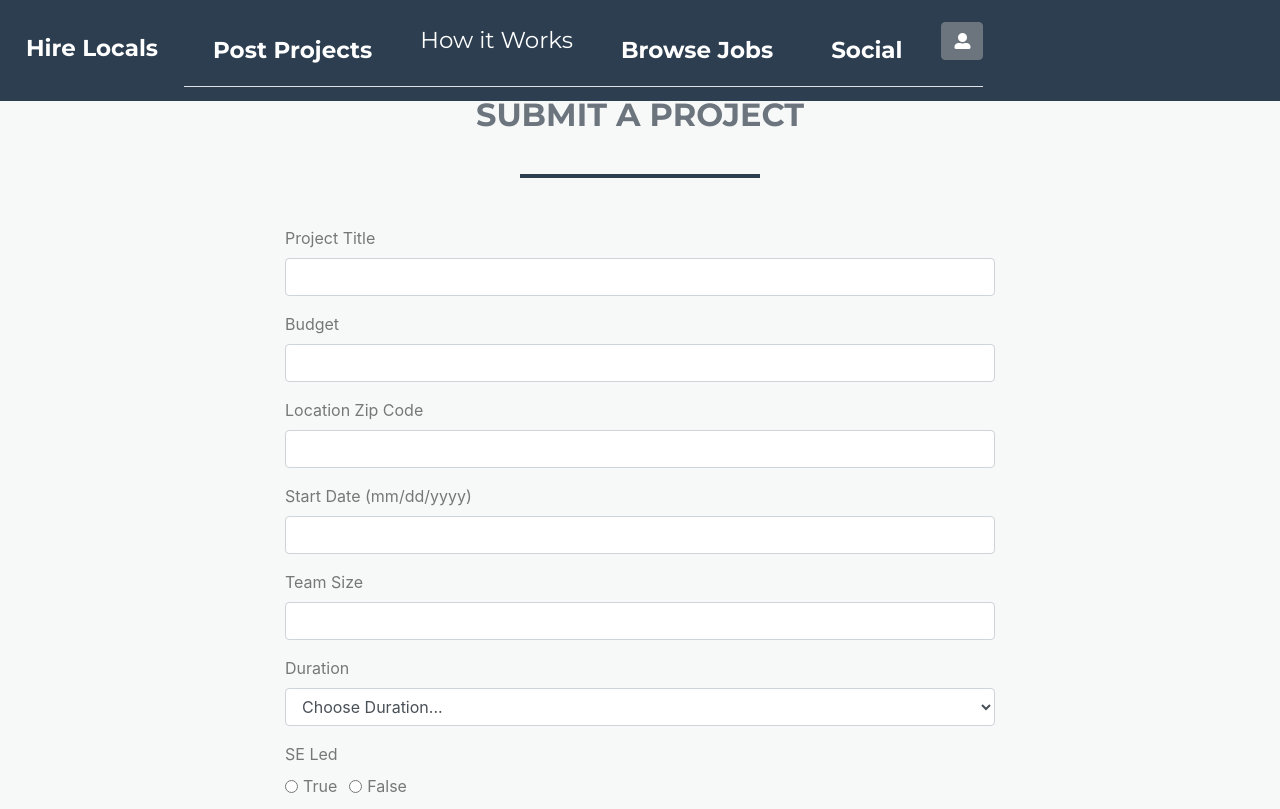
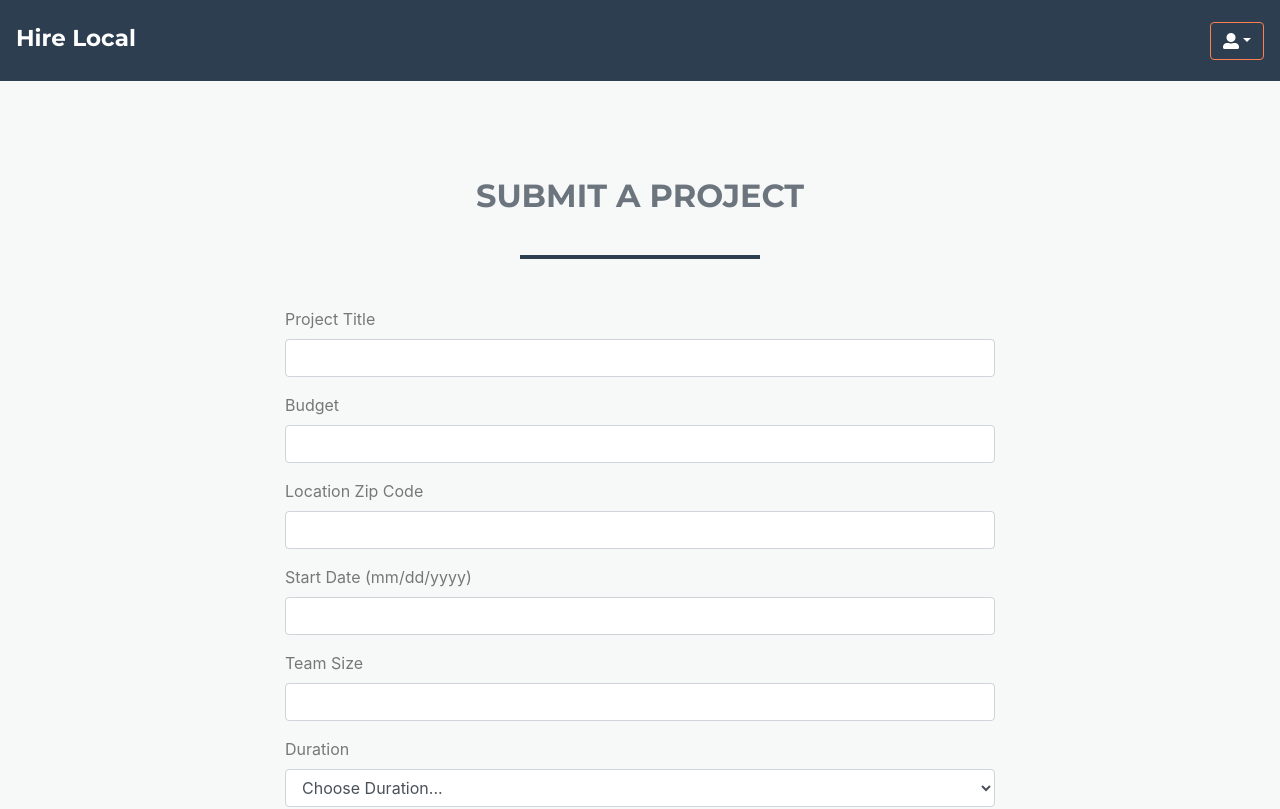
Before and after one commit to Davsip/local-devs, a React (Create React App) app in the folder client/: page /ProjectForm in a window 1280 px wide. Shown: the top 809 px of the page. Built offline with nearby package versions, Linux system fonts and the light colour scheme; what auth0-js would draw is missing.

Commit message:
added navbar to project form

```diff
--- a/client/src/App.css
+++ b/client/src/App.css
@@ -310,7 +310,7 @@ button.btn-sm {
 
 /* Dashboard Styles */
 section.dashboard {
-  margin-top: 150px;
+  margin-top: 100px;
 }
 
 /* END BRYAN ADDED */
--- a/client/src/pages/ProjectForm/ProjectForm.js
+++ b/client/src/pages/ProjectForm/ProjectForm.js
@@ -134,83 +134,58 @@ class ProjectForm extends Component {
 
       { isAuthenticated() && (
         // {/* Nav bar */}
-        <nav className="navbar navbar-expand-lg fixed-top" id="mainNav">
-        <div className="hire-tab">
-            <a className="navbar-brand text-nav" href="/">Hire Local</a>
-        </div>
-        <button className="navbar-toggler" type="button" data-toggle="collapse" data-target="#" aria-expanded="false" aria-label="Toggle navigation">
+        <nav className="navbar navbar-expand-lg navbar-dark bg-light" id="mainNav">
+            <a className="navbar-brand d-flex w-30 mr-auto" href="/">Hire Local</a>
+            <button className="navbar-toggler logged-in" type="button" data-toggle="collapse" data-target="#navbarNav">
                 <span className="navbar-toggler-icon"></span>
             </button>
-        <div className="nav-tabs">
-            <div className="collapse navbar-collapse" id="navbarSupportedContent">
-                <ul className="navbar-nav mr-auto">
+            <div className="collapse navbar-collapse w-100" id="navbarNav">
+                <ul className="navbar-nav ml-auto justify-content-end">
                     <li>
-                        <div className="dropdown icon-tab ">
-                            <button className="btn btn-secondary dropdown-togglen text-nav " type="button" id="dropdownMenuButton" data-toggle="dropdown"
-                                aria-haspopup="true" aria-expanded="false">
+                        <div className="dropdown icon-tab">
+                            <button className="btn btn-secondary dropdown-toggle text-nav logged-in" type="button" id="dropdownMenuButton" data-toggle="dropdown" aria-haspopup="true" aria-expanded="false">
                                 <i className="fas fa-user-alt"></i>
                             </button>
-                            <div className="dropdown-menu" aria-labelledby="dropdownMenuButton">
-                                <a className="dropdown-item" onClick={this.logout.bind(this)}>Log Out</a>
-                                <a className="dropdown-item" href="/myDashboard">My Dashboard</a>
+                            <div className="dropdown-menu dropdown-menu-right" aria-labelledby="dropdownMenuButton">
+                                <a className="dropdown-item" onClick={this.logout.bind(this)}>
+                                Log Out
+                                </a>
+                                <a className="dropdown-item" href="/myDashboard">
+                                My Dashboard
+                                </a>
                             </div>
                         </div>
                     </li>
                 </ul>
-            </div>
             </div>
         </nav>
     )}
 
     { !isAuthenticated() && (
         //   <!-- Nav bar  -->
-        <nav className=" navbar navbar-expand-lg fixed-top" id="mainNav">
-            <div className="hire-tab">
-                <a className="navbar-brand text-nav" href="/">Hire Locals</a>
-            </div>
-            <button className="navbar-toggler" type="button" data-toggle="collapse" data-target="#" aria-expanded="false" aria-label="Toggle navigation">
+        <nav className="navbar navbar-expand-lg navbar-dark bg-light" id="mainNav">
+            <a className="navbar-brand d-flex w-30 mr-auto" href="/">Hire Local</a>
+            <button className="navbar-toggler not-logged-in" type="button" data-toggle="collapse" data-target="#navbarNav">
                 <span className="navbar-toggler-icon"></span>
             </button>
-            <div className="nav-tabs">
-                <div className="collapse navbar-collapse" id="navbarSupportedContent">
-                    <ul className="navbar-nav mr-auto">
+            <div className="collapse navbar-collapse w-100" id="navbarNav">
+                <ul className="navbar-nav ml-auto justify-content-end">
                     <li>
-                            <div className="post-tab">
-                                <a className="nav-link text-nav" href="#portfolio">Post Projects</a>
-                            </div>
-                        </li>
-                        <li>
-                            <div className="work-tab">
-                                <a className="nav-link text-nav" href="#">How it Works
-                                </a>
-                            </div>
-                        </li>
-                        <li>
-                            <div className="browse-tab">
-                                <a className="nav-link text-nav" href="#">Browse Jobs
-                                </a>
-                            </div>
-                        </li>
-                        <li>
-                            <div className="social-tab">
-                                <a className="nav-link text-nav" href="#">Social
-                                </a>
-                            </div>
-                        </li>
-                        <li>
-                            <div className="dropdown icon-tab ">
-                                <button className="btn btn-secondary dropdown-togglen text-nav" type="button" id="dropdownMenuButton" data-toggle="dropdown"
-                                    aria-haspopup="true" aria-expanded="false">
+                        <div className="dropdown icon-tab">
+                            <button className="btn btn-secondary dropdown-toggle text-nav not-logged-in" type="button" id="dropdownMenuButton" data-toggle="dropdown" aria-haspopup="true" aria-expanded="false">
                                 <i className="fas fa-user-alt"></i>
                             </button>
-                                <div className="dropdown-menu" aria-labelledby="dropdownMenuButton">
-                                    <a className="dropdown-item" onClick={this.login.bind(this)}>Log in</a>
-                                    <a className="dropdown-item" onClick={this.login.bind(this)}>Sign up</a>
+                            <div className="dropdown-menu dropdown-menu-right" aria-labelledby="dropdownMenuButton">
+                                <a className="dropdown-item" onClick={this.login.bind(this)}>
+                                Log In
+                                </a>
+                                <a className="dropdown-item" onClick={this.login.bind(this)}>
+                                Sign Up
+                                </a>
                             </div>
                         </div>
                     </li>
                 </ul>
-                </div>
             </div>
         </nav>
     )}
```
Lines whose indentation alone changed are shown as unchanged.
